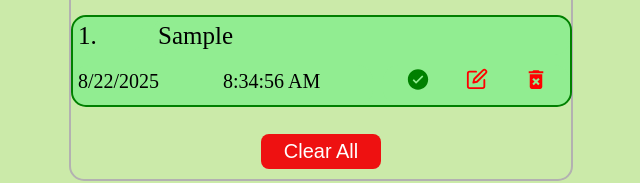
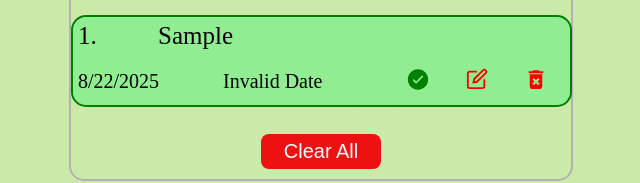
Before and after one commit to Amarjit-Gupta/Todo-List-new, a React (Vite) app: page / in a window 1280 px wide. Both pictures are taken after typing "Sample" into the empty fields and a click on the button "Add". Shown: the part 219-402 px from the top of the page, without its empty margins (319-959 px from the left). Built offline with nearby package versions, Linux system fonts and the light colour scheme.

Commit message:
Update App.jsx

```diff
--- a/src/App.jsx
+++ b/src/App.jsx
@@ -150,7 +150,13 @@ const App = () => {
             <div className="item item2">{v.todo}</div>
             <div className="item item3">
               <div className="item3-child">{v.date}</div>
-              <div className="item3-child">{v.time}</div>
+              <div className="item3-child">
+                {new Date(`1970-01-01T${v.time}`).toLocaleTimeString([], {
+    hour: "2-digit",
+    minute: "2-digit",
+    hour12: true
+  })}
+              </div>
             </div>
             <div className="item item4">
               <div className="item4-child"><div onClick={() => { handleDone(v.id) }}>{v.done ? <MdCancel className="d1"/>
```
